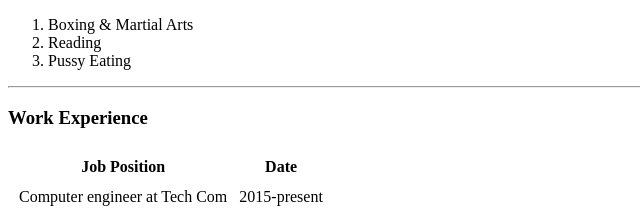
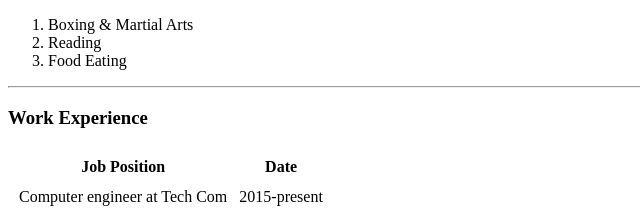
Before and after one commit to milisavmihajlovski/cv, a plain HTML site: page index.html in a window 1280 px wide. Shown: the part 521-735 px from the top of the page, 0-640 px from the left. Drawn offline with Linux system fonts and the light colour scheme.

Commit message:
Update index.html

```diff
--- a/index.html
+++ b/index.html
@@ -26,7 +26,7 @@
     <ol>
         <li>Boxing & Martial Arts</li>
         <li>Reading</li>
-        <li>Pussy Eating</li>
+        <li>Food Eating</li>
     </ol>
     <hr>
     <h3>Work Experience</h3>
```
